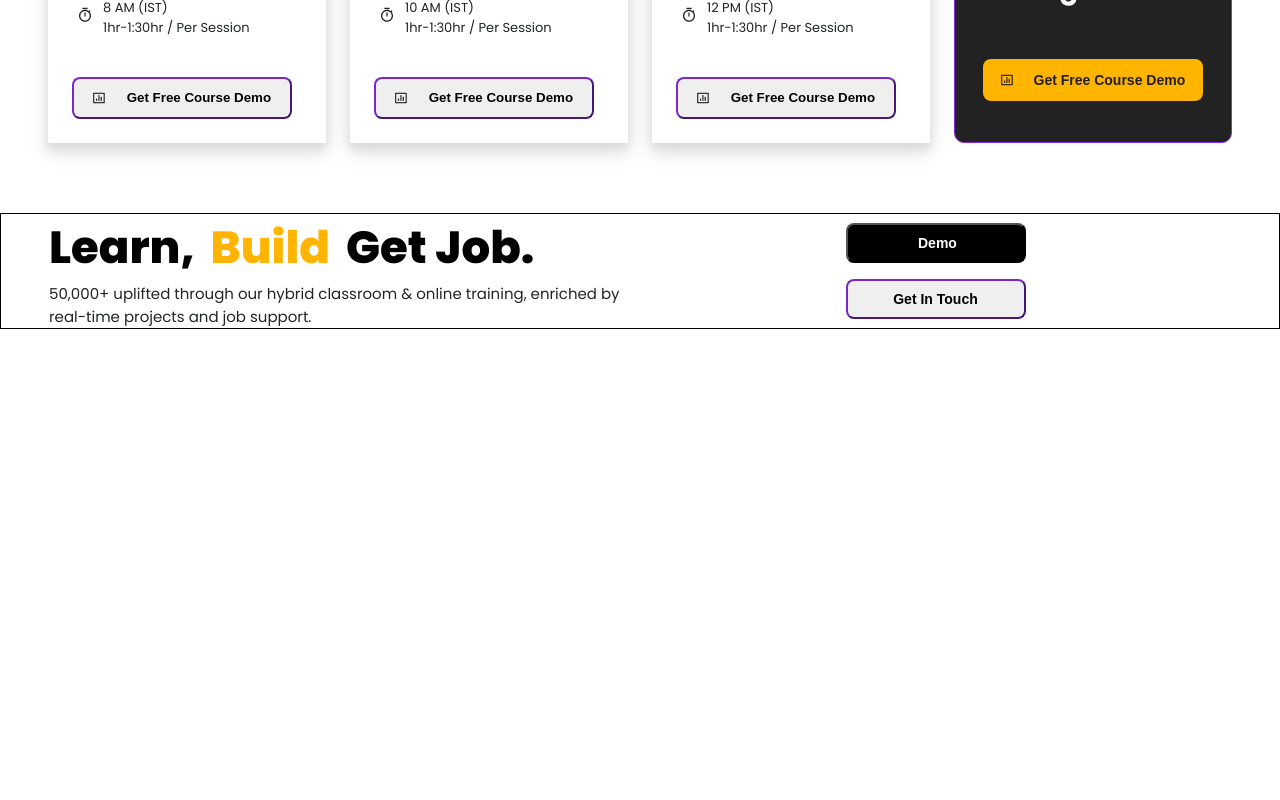
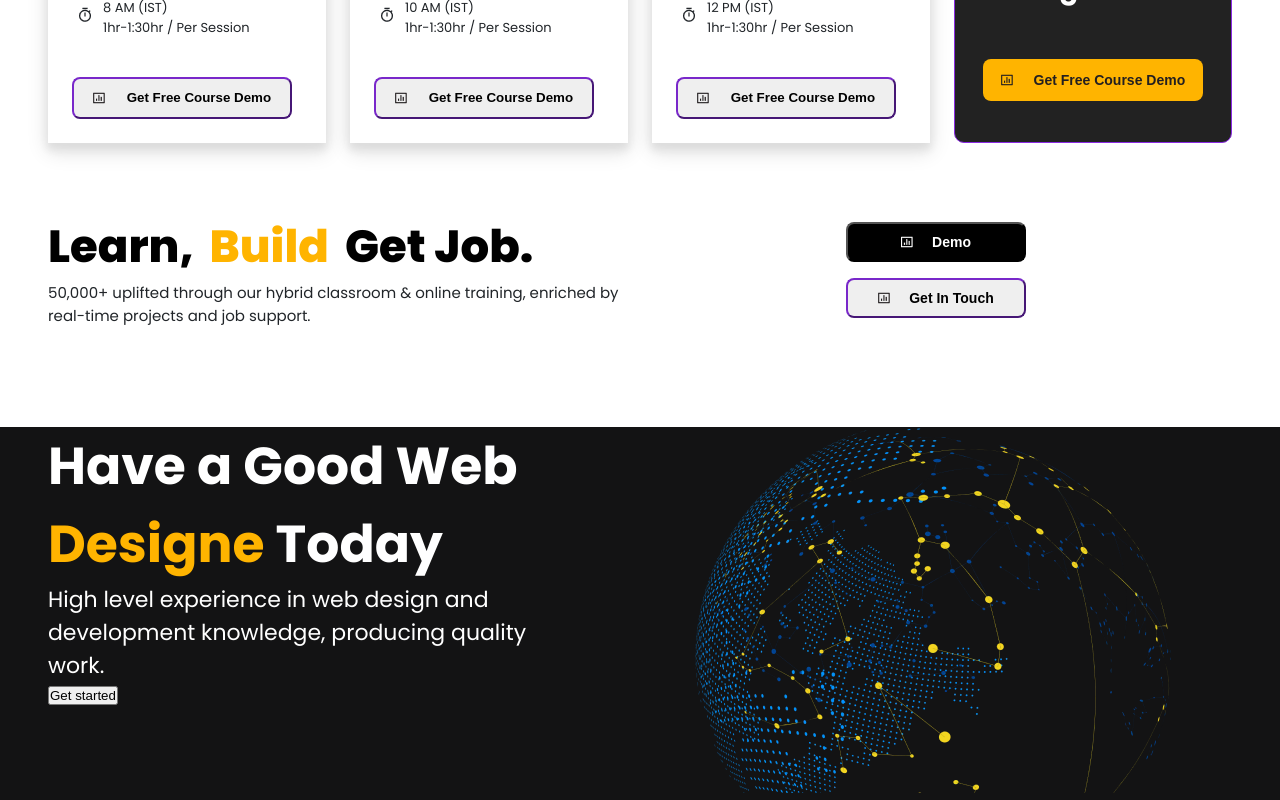
Before and after one commit to TamilselvanChandrakumar/BytesInBits, a React (Vite) app in the folder bytesinbits-app/: page / in a window 1280 px wide. Shown: the part 5997-6797 px from the top of the page. Before the commit the page ends 6326 px from the top, so only its background shows below. Built offline with nearby package versions, Linux system fonts and the light colour scheme.

Commit message:
first commit

```diff
--- a/bytesinbits-app/src/App.jsx
+++ b/bytesinbits-app/src/App.jsx
@@ -1,4 +1,5 @@
 import "./App.css";
+import Footer from "./components/footer/Footer";
 import Home from "./components/home/Home";
 import Navbar from "./components/navbar/Navbar.jsx";
 
@@ -7,6 +8,7 @@ function App() {
     <>
       <Navbar></Navbar>
       <Home></Home>
+      <Footer></Footer>
     </>
   );
 }
--- /dev/null
+++ b/bytesinbits-app/src/components/footer/Footer.css
@@ -0,0 +1,43 @@
+.footer_container {
+  background-color: #131314;
+  margin-top: 100px;
+  padding: 0 3rem 0;
+}
+.footer_content h1 {
+  font-size: 52px;
+  font-weight: 700;
+  color: #ffffff;
+}
+.footer_content p {
+  font-size: 22px;
+  font-weight: 400;
+  color: #ffffff;
+}
+.design_text {
+  color: #ffb400;
+}
+
+.footer_content_container {
+  display: grid;
+  grid-template-columns: repeat(2, 1fr);
+}
+@media (max-width: 1000px) {
+  .footer_container {
+    position: relative;
+  }
+  .footer_img img {
+    position: absolute;
+    top: 0;
+    left: 0;
+    max-width: 100%;
+  }
+}
+@media (max-width: 600px) {
+  .footer_img img {
+    position: absolute;
+    top: 100px;
+    left: 0;
+    max-width: 100%;
+    opacity: 0.8;
+  }
+}
--- /dev/null
+++ b/bytesinbits-app/src/components/footer/Footer.jsx
@@ -0,0 +1,40 @@
+import React from "react";
+import "../../components/footer/Footer.css";
+import footerworld from "../../assets/footerimg/footerworld.png";
+const Footer = () => {
+  return (
+    <footer className="footer_container">
+      <div className="footer_inner">
+        <div className="footer_content_container">
+          <div className="footer_content">
+            <h1>Have a Good Web </h1>
+            <h1>
+              <span className="design_text"> Designe</span> Today
+            </h1>
+            <p>
+              High level experience in web design and development knowledge,
+              producing quality work.
+            </p>
+            <button>Get started</button>
+          </div>
+          <div className="footer_img">
+            <img src={footerworld} alt=""></img>
+          </div>
+        </div>
+        <div className="footer_links">
+          <div className="product_links"></div>
+          <div className="usecases_links"></div>
+          <div className="resources_links"></div>
+          <div className="company_links"></div>
+        </div>
+        <div className="footer_horizontal"></div>
+        <div className="footer_social">
+          <div className="footer_social_linls"></div>
+          <div className="footer_signup_btn"></div>
+        </div>
+      </div>
+    </footer>
+  );
+};
+
+export default Footer;
--- a/bytesinbits-app/src/components/home/Home.css
+++ b/bytesinbits-app/src/components/home/Home.css
@@ -643,7 +643,7 @@
 }
 @media (max-width: 500px) {
   .getjob_content {
-    padding: 0 1rem 0 2rem;
+    padding: 0 1rem 0 1rem;
   }
   .course_advisor_btn {
     margin-left: 2rem;
@@ -709,7 +709,7 @@
     font-size: 20px;
   }
   .whyBytes_container {
-    padding: 0 1rem 0 2rem;
+    padding: 0 1rem 0 1rem;
   }
   .numbers_container h1 {
     font-size: 40px;
@@ -797,7 +797,7 @@
     font-size: 16px;
   }
   .keyfeature_container {
-    padding: 0 1rem 0 2rem;
+    padding: 0 1rem 0 1rem;
   }
   .keyfeature_inner {
     display: grid;
@@ -916,12 +916,8 @@
   }
 }
 @media (max-width: 600px) {
-  .batch_schedule {
-    margin-top: 35px;
-    padding-left: 2rem;
-  }
   .batch_container {
-    padding: 0 1rem 0 2rem;
+    padding: 0 1rem 0 1rem;
     margin-top: 35px;
   }
   .batch {
@@ -947,7 +943,6 @@
 /* last content */
 
 .last_content_container {
-  border: 1px solid black;
   margin-top: 70px;
   padding: 0 3rem 0;
 }
@@ -955,7 +950,6 @@
 .last_content_inner {
   display: grid;
   grid-template-columns: repeat(2, 1fr);
-  /* grid-template-rows: repeat(2, minmax(100px, 1fr)); */
   align-items: center;
   justify-items: center;
 }
@@ -989,10 +983,15 @@
   gap: 1rem;
   justify-content: center;
 }
+
 .last_button button {
   width: 180px;
   height: 40px;
   border-radius: 8px;
+  display: flex;
+  align-items: center;
+  justify-content: center;
+  gap: 1rem;
 }
 .last_demo_btn {
   background-color: #000000;
@@ -1019,7 +1018,7 @@
     gap: 0.3rem;
   }
   .last_content_container {
-    padding: 0 1rem 0 2rem;
+    padding: 0 1rem 0 1rem;
   }
   .last_content_inner {
     display: grid;
--- a/bytesinbits-app/src/components/home/Home.jsx
+++ b/bytesinbits-app/src/components/home/Home.jsx
@@ -653,11 +653,11 @@ const Home = () => {
           </div>
           <div className="last_button">
             <button className="last_demo_btn">
-              <img src=""></img> Demo
+              <img src={demoimg} alt="" />
+              Demo
             </button>
             <button className="last_get_btn">
-              {" "}
-              <img></img>Get In Touch
+              <img src={viewimg} alt=""></img>Get In Touch{" "}
             </button>
           </div>
         </div>
```
Also changed, not shown: bytesinbits-app/src/assets/footerimg/footerworld.png (added).
